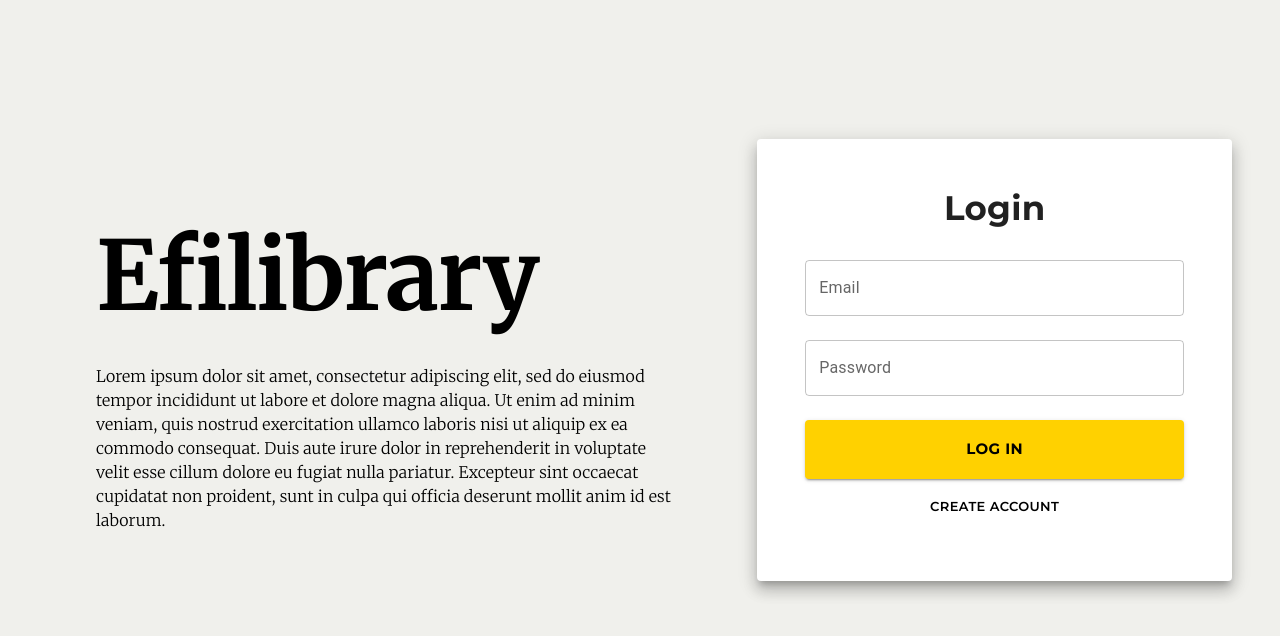
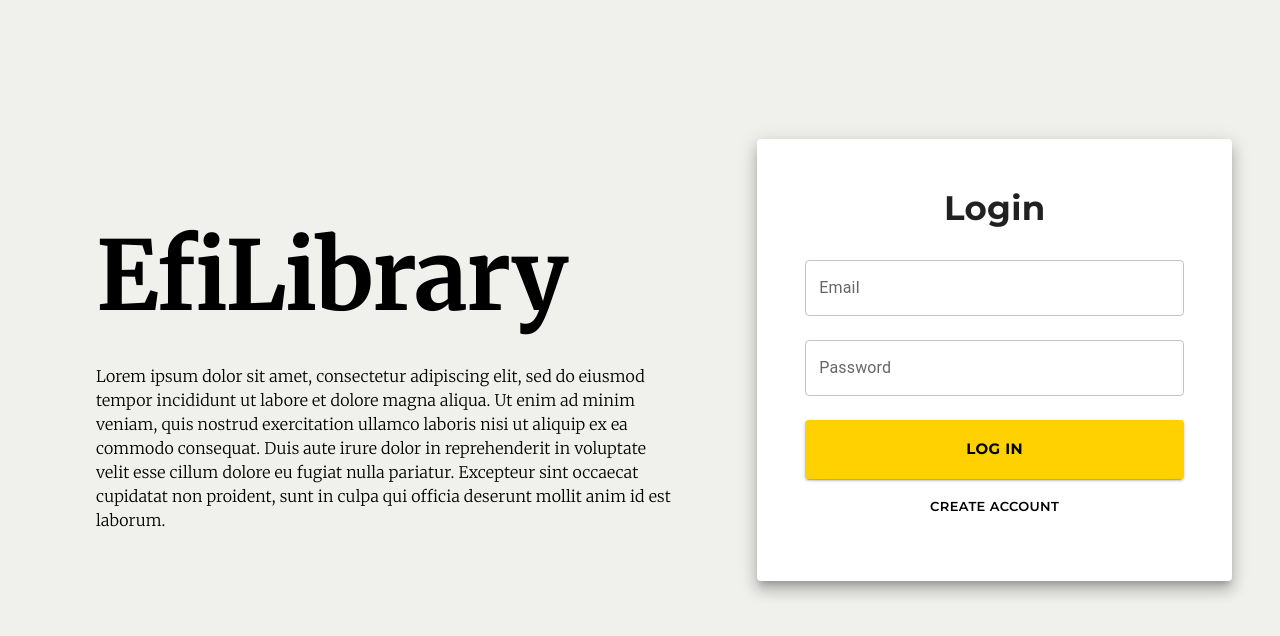
Before and after one commit to LibraryProjectGroup/library-project-frontend, a React (Create React App) app: page /login in a window 1280 px wide. Shown: the top 636 px of the page. Built offline with nearby package versions, Linux system fonts and the light colour scheme; no server answers.

Commit message:
changed icon and corrected efilibrary to EfiLibrary, also added app description in index.html

```diff
--- a/public/index.html
+++ b/public/index.html
@@ -2,12 +2,12 @@
 <html lang="en">
   <head>
     <meta charset="utf-8" />
-    <link rel="icon" href="%PUBLIC_URL%/favicon.ico" />
+    <link rel="icon" href="%PUBLIC_URL%/favicon.png" />
     <meta name="viewport" content="width=device-width, initial-scale=1" />
     <meta name="theme-color" content="#000000" />
     <meta
       name="description"
-      content="Web site created using create-react-app"
+      content="EfiLibrary. Your official office library app."
     />
     <link rel="apple-touch-icon" href="%PUBLIC_URL%/logo192.png" />
     <!--
--- a/src/components/pages/loginPage/LoginPage.tsx
+++ b/src/components/pages/loginPage/LoginPage.tsx
@@ -90,7 +90,7 @@ const LoginPage: FC = (): JSX.Element => {
                 variant="h1" //not responsive font
                 sx={loginRegisterTitle}
               >
-                Efilibrary
+                EfiLibrary
               </Typography>
               <Typography sx={loginRegisterContent}>
                 Lorem ipsum dolor sit amet, consectetur adipiscing elit, sed do
```
Also changed, not shown: public/favicon.png (added).
